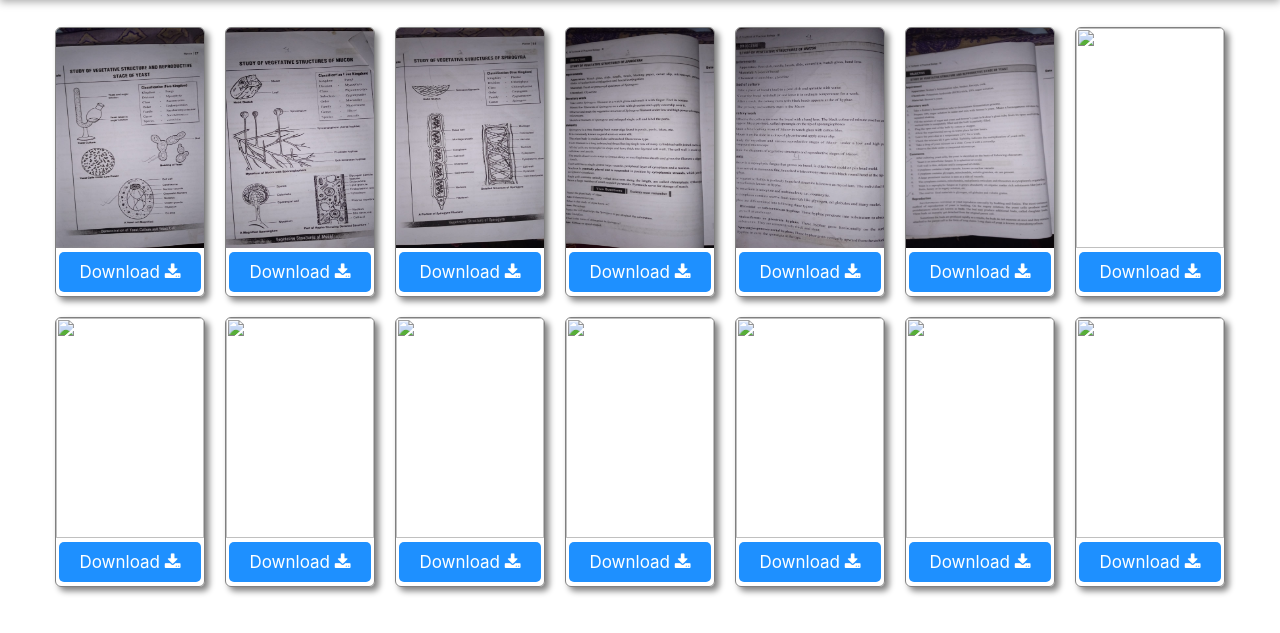
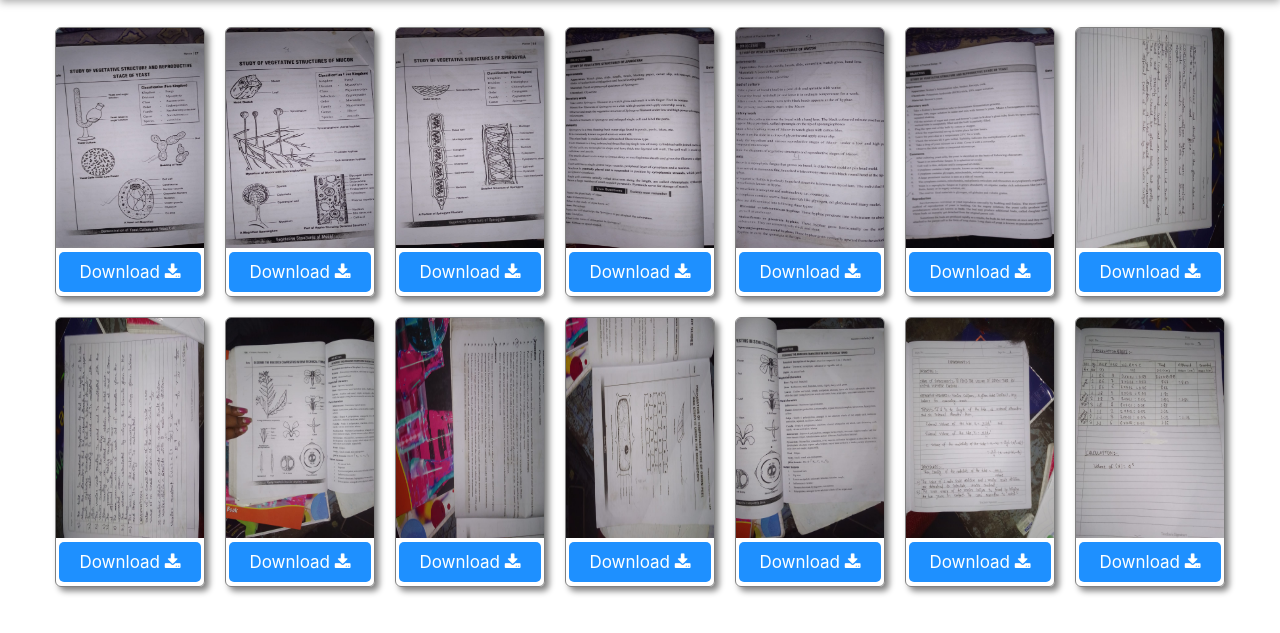
Before and after one commit to Rupeshlp/downloadimages, a plain HTML site: page index.html in a window 1280 px wide. Shown: the part 53-686 px from the top of the page. Drawn offline with Linux system fonts and the light colour scheme.

Commit message:
Update index.html

```diff
--- a/index.html
+++ b/index.html
@@ -104,67 +104,67 @@
 
         </div>
         <div class="box">
-            <img src="IMG-20230209-WA00010.jpg" alt="">
+            <img src="IMG-20230209-WA0010.jpg" alt="">
             <div class="download-icon">
-                <a href="./IMG-20230209-WA00010.jpg" download class="download-btn">Download
+                <a href="./IMG-20230209-WA0010.jpg" download class="download-btn">Download
                     <i class="fa fa-download"></i>
                 </a>
             </div>
 
         </div>
         <div class="box">
-            <img src="IMG-20230209-WA00011.jpg" alt="">
+            <img src="IMG-20230209-WA0011.jpg" alt="">
             <div class="download-icon">
-                <a href="./IMG-20230209-WA00011.jpg" download class="download-btn">Download
+                <a href="./IMG-20230209-WA0011.jpg" download class="download-btn">Download
                     <i class="fa fa-download"></i>
                 </a>
             </div>
         </div>
 
         <div class="box">
-            <img src="IMG-20230209-WA00012.jpg" alt="">
+            <img src="IMG-20230209-WA0012.jpg" alt="">
             <div class="download-icon">
-                <a href="./IMG-20230209-WA00012.jpg" download class="download-btn">Download
+                <a href="./IMG-20230209-WA0012.jpg" download class="download-btn">Download
                     <i class="fa fa-download"></i>
                 </a>
             </div>
         </div>
 <div class="box">
-            <img src="IMG-20230209-WA00013.jpg" alt="">
+            <img src="IMG-20230209-WA0013.jpg" alt="">
             <div class="download-icon">
-                <a href="./IMG-20230209-WA00013.jpg" download class="download-btn">Download
+                <a href="./IMG-20230209-WA0013.jpg" download class="download-btn">Download
                     <i class="fa fa-download"></i>
                 </a>
             </div>
         </div>
 <div class="box">
-            <img src="IMG-20230209-WA00014.jpg" alt="">
+            <img src="IMG-20230209-WA0014.jpg" alt="">
             <div class="download-icon">
-                <a href="./IMG-20230209-WA00014.jpg" download class="download-btn">Download
+                <a href="./IMG-20230209-WA0014.jpg" download class="download-btn">Download
                     <i class="fa fa-download"></i>
                 </a>
             </div>
         </div>
 <div class="box">
-            <img src="IMG-20230209-WA00015.jpg" alt="">
+            <img src="IMG-20230209-WA0015.jpg" alt="">
             <div class="download-icon">
-                <a href="./IMG-20230209-WA00015.jpg" download class="download-btn">Download
+                <a href="./IMG-20230209-WA0015.jpg" download class="download-btn">Download
                     <i class="fa fa-download"></i>
                 </a>
             </div>
         </div>
 <div class="box">
-            <img src="IMG-20230209-WA00016.jpg" alt="">
+            <img src="IMG-20230209-WA0016.jpg" alt="">
             <div class="download-icon">
-                <a href="./IMG-20230209-WA00016.jpg" download class="download-btn">Download
+                <a href="./IMG-20230209-WA0016.jpg" download class="download-btn">Download
                     <i class="fa fa-download"></i>
                 </a>
             </div>
         </div>
 <div class="box">
-            <img src="IMG-20230209-WA00017.jpg" alt="">
+            <img src="IMG-20230209-WA0017.jpg" alt="">
             <div class="download-icon">
-                <a href="./IMG-20230209-WA00017.jpg" download class="download-btn">Download
+                <a href="./IMG-20230209-WA0017.jpg" download class="download-btn">Download
                     <i class="fa fa-download"></i>
                 </a>
             </div>
```
